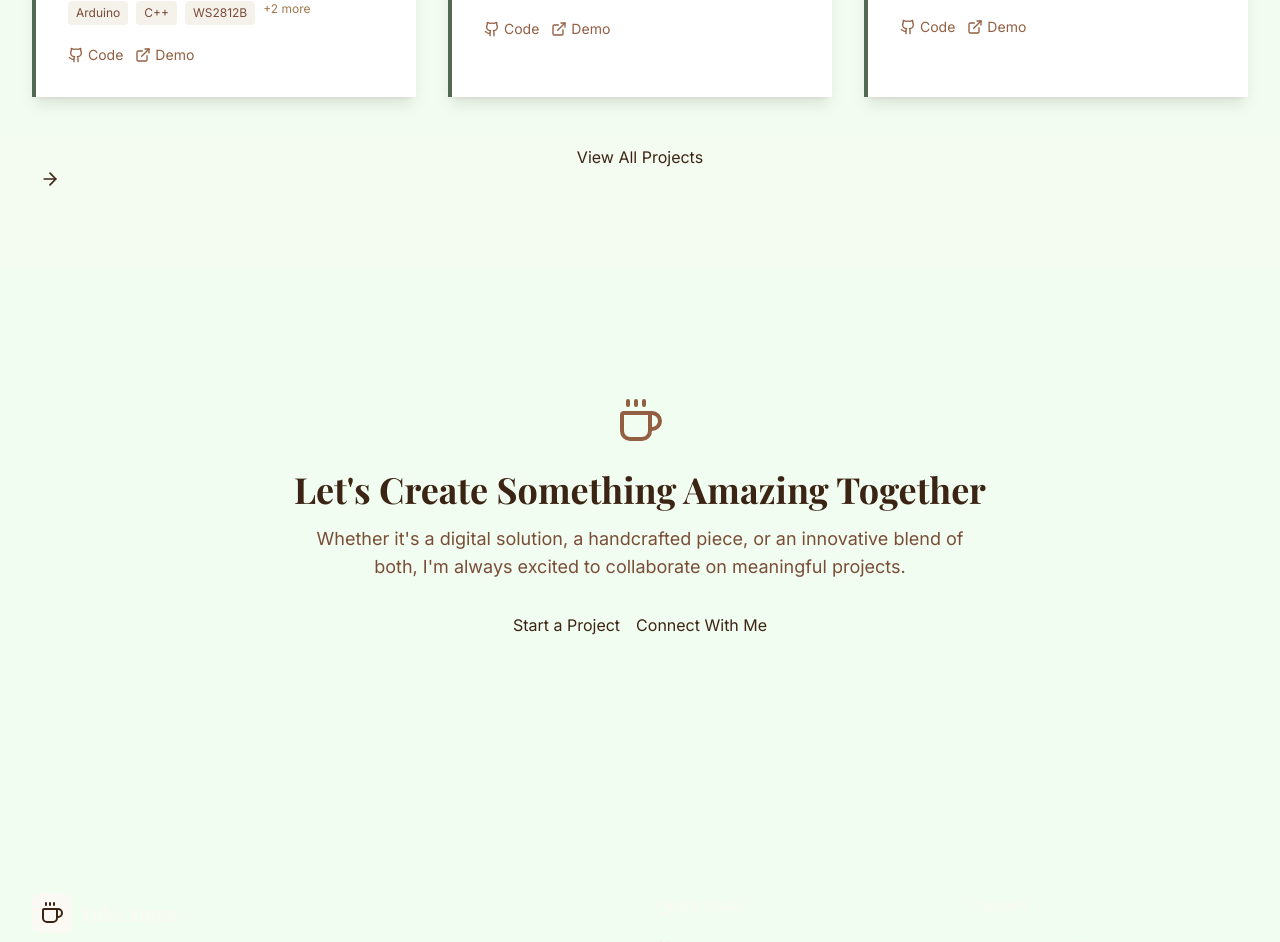
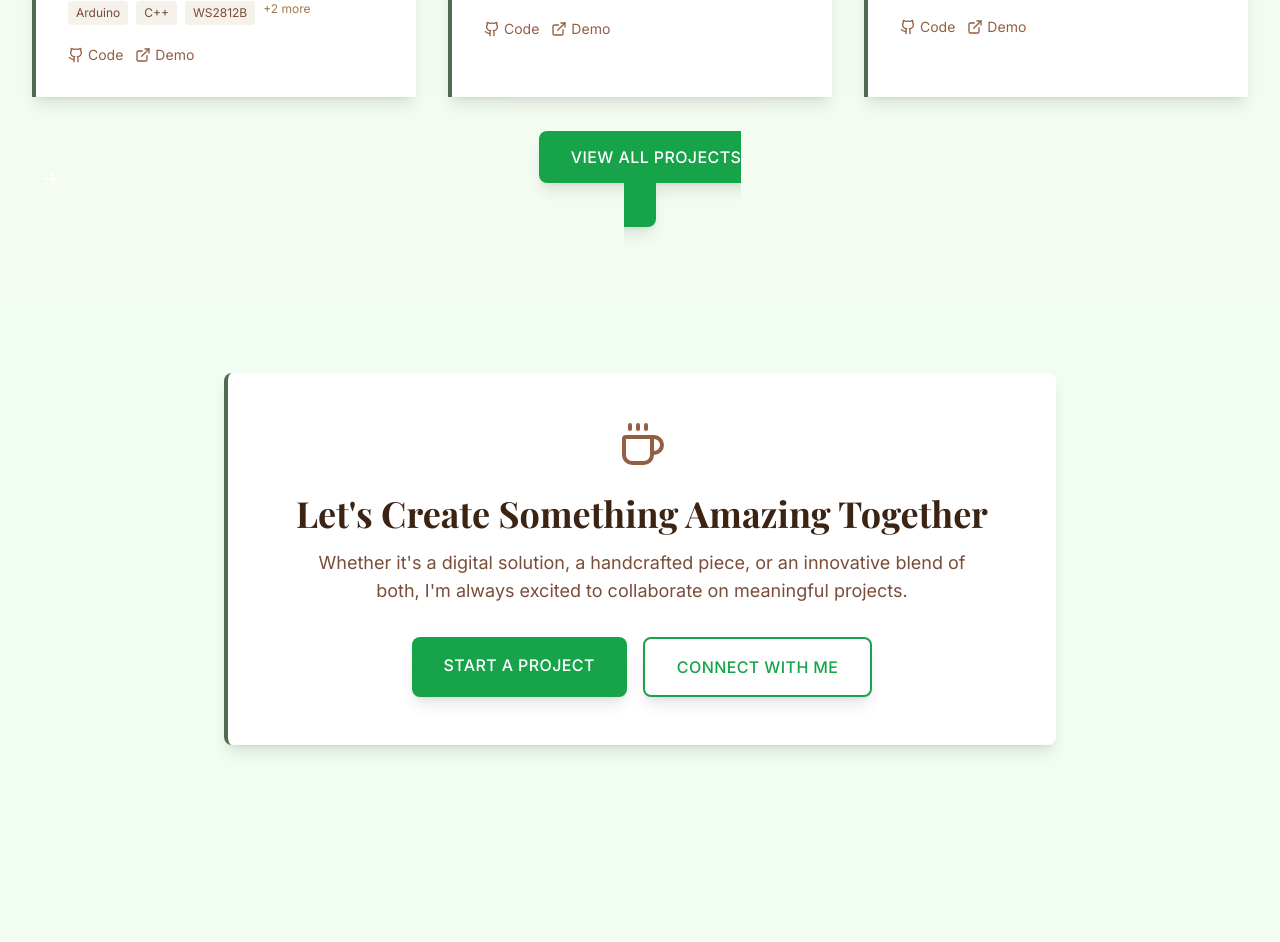
Before and after one commit to yainge/personal-portfolio, a Next.js app: page / in a window 1280 px wide. Shown: the part 1642-2584 px from the top of the page. Built offline with nearby package versions, Linux system fonts and the light colour scheme; a web font is replaced by a local one.

Commit message:
Add missing CSS classes

```diff
--- a/src/app/globals.css
+++ b/src/app/globals.css
@@ -149,6 +149,26 @@
   .accent-green-emerald {
     @apply bg-emerald-green-500;
   }
+
+  .cafe-card {
+    @apply bg-white border-l-4 border-sage-green-500 shadow-lg
+           backdrop-blur-sm transition-all duration-300 hover:shadow-xl
+           hover:border-l-8 hover:-translate-y-1 rounded-lg;
+  }
+
+  .cafe-button {
+    @apply bg-forest-green-600 text-white px-8 py-4 font-medium
+           transition-all duration-300 hover:bg-forest-green-700
+           shadow-lg hover:shadow-xl active:scale-95 uppercase tracking-wide
+           rounded-lg;
+  }
+
+  .cafe-button-outline {
+    @apply border-2 border-forest-green-600 text-forest-green-600 px-8 py-4
+           font-medium transition-all duration-300 hover:bg-forest-green-600
+           hover:text-white shadow-lg hover:shadow-xl bg-transparent
+           uppercase tracking-wide rounded-lg;
+  }
 }
 
 @layer utilities {
```
